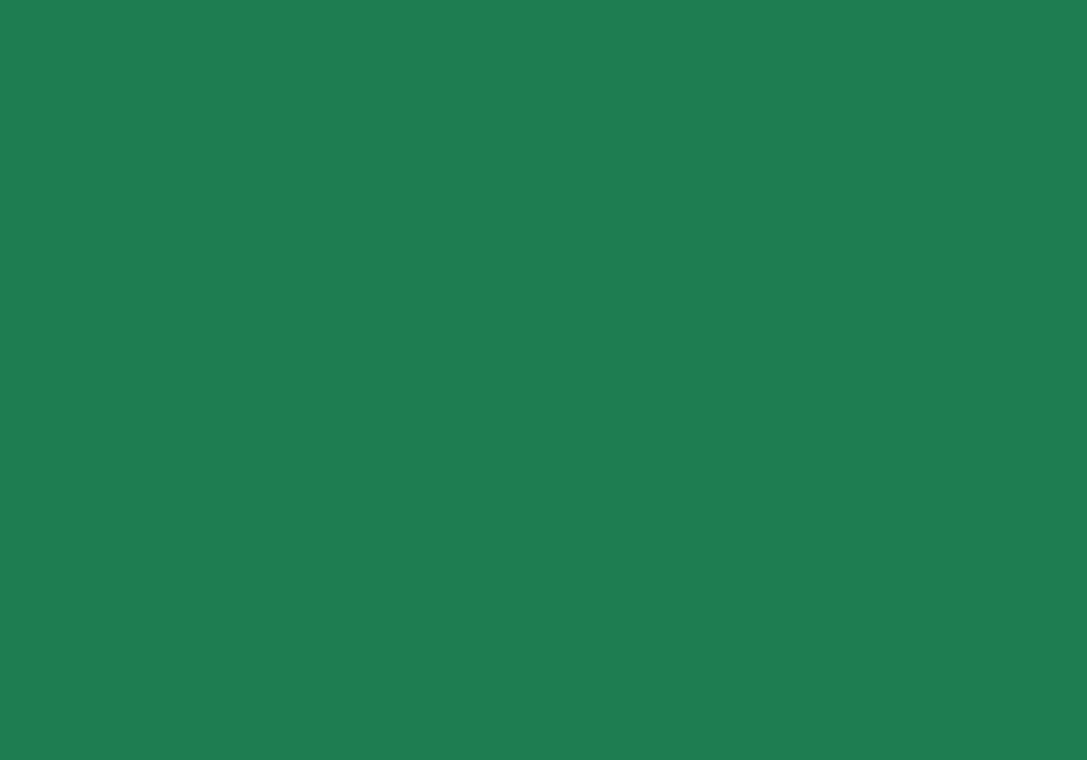
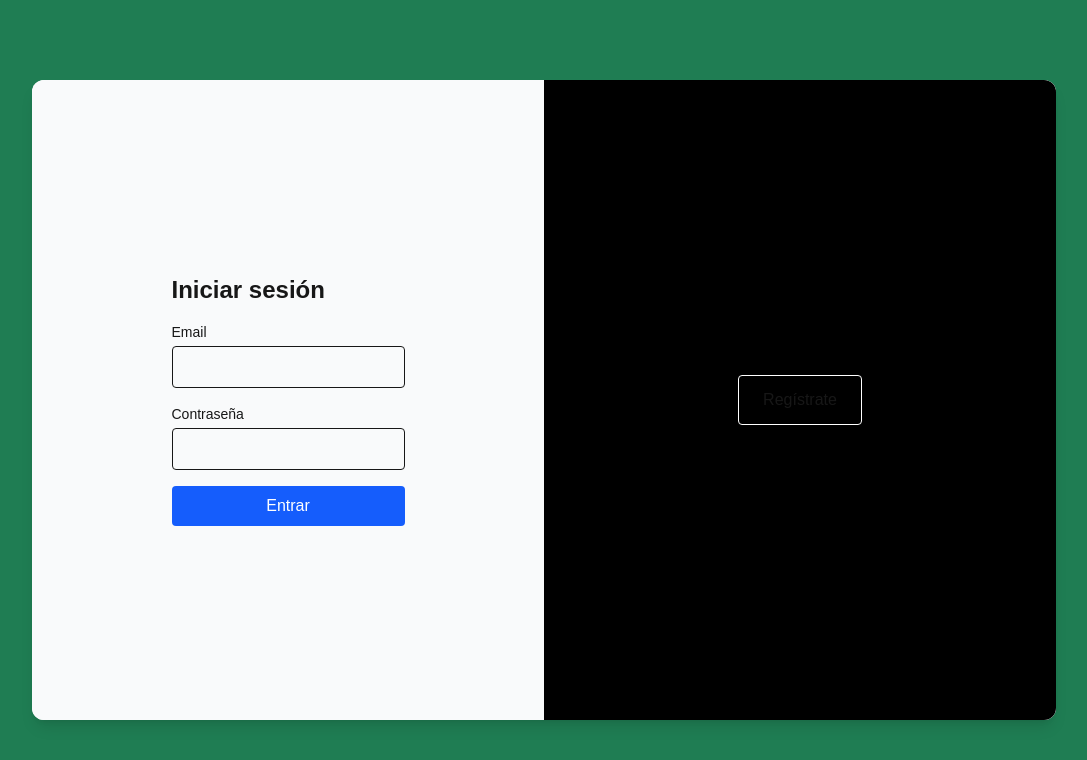
Before and after one commit to joelito32/fitlink-frontend, a Next.js app: page /auth in a window 1280 px wide. Shown: the top 760 px of the page, without its empty margins (96-1183 px from the left). Built offline with nearby package versions, Linux system fonts and the light colour scheme.

Commit message:
Añade overlay deslizante y arreglos

```diff
--- a/src/app/auth/layout.tsx
+++ b/src/app/auth/layout.tsx
@@ -3,10 +3,8 @@ import { ReactNode } from 'react'
 
 export default function AuthLayout({ children }: { children: ReactNode }) {
     return (
-        <div className="flex items-center justify-center min-h-screen bg-[#1F7D53]">
-            <div className='w-4/5 h-4/5'>
-                {children}
-            </div>
+        <div className="flex items-center justify-center h-screen bg-[#1F7D53]">
+            {children}
         </div>
     )
 }
--- a/src/app/auth/page.tsx
+++ b/src/app/auth/page.tsx
@@ -6,5 +6,5 @@ export const metadata = {
 }
 
 export default function AuthPage() {
-  return <AuthSlider />
+  return <div className="w-[80%] h-[80%]"><AuthSlider /></div>
 }
--- a/src/components/AuthSlider.tsx
+++ b/src/components/AuthSlider.tsx
@@ -1,49 +1,41 @@
 'use client'
+
 import { useState } from 'react'
 import FormLogin from './LoginForm'
 import FormRegister from './RegisterForm'
 
 export default function AuthSlider() {
-  const [showRegister, setShowRegister] = useState(false)
-  const togglePanel = () => setShowRegister(prev => !prev)
+  const [isRegisterActive, setIsRegisterActive] = useState(false)
+  const togglePanel = () => setIsRegisterActive(prev => !prev)
 
   return (
     <div className="relative w-full h-full bg-white rounded-xl shadow-lg overflow-hidden">
-      {/* 1. El slider debe tener altura completa */}
-      <div
-        className="absolute inset-0 flex h-full transition-transform duration-700"
-        style={{
-          transform: showRegister ? 'translateX(-50%)' : 'translateX(0)',
-        }}
-      >
-        {/* 2. Cada panel también necesita full height */}
+      {/* Formularios fijos */}
+      <div className="absolute inset-0 flex">
+        {/* Login (izquierda) */}
         <div className="w-1/2 h-full p-8 flex items-center justify-center bg-gray-50">
           <FormLogin />
         </div>
+        {/* Registro (derecha) */}
         <div className="w-1/2 h-full p-8 flex items-center justify-center bg-gray-100">
           <FormRegister />
         </div>
       </div>
 
-      {/* 3. Overlay con z-index alto */}
+      {/* Overlay negro deslizante */}
       <div
-        className="absolute top-0 left-1/2 h-full w-1/2 bg-cover bg-center z-10 transition-transform duration-700 flex flex-col items-center justify-center text-white"
-        style={{
-          backgroundImage: 'url(/your-image.jpg)',
-          transform: showRegister ? 'translateX(-100%)' : 'translateX(0)',
-        }}
+        className={`absolute top-0 left-1/2 w-1/2 h-full bg-black bg-opacity-75 z-10
+                    transition-transform duration-700
+                    ${isRegisterActive ? '-translate-x-full' : 'translate-x-0'}`}
       >
-        <h3 className="text-2xl font-semibold mb-4 text-center px-4">
-          {showRegister
-            ? '¿Ya tienes cuenta?'
-            : '¿Aún no te has registrado?'}
-        </h3>
-        <button
-          onClick={togglePanel}
-          className="px-6 py-3 border border-white rounded hover:bg-white hover:text-gray-800 transition-colors"
-        >
-          {showRegister ? 'Iniciar sesión' : 'Regístrate'}
-        </button>
+        <div className="h-full flex flex-col items-center justify-center">
+          <button
+            onClick={togglePanel}
+            className="px-6 py-3 border border-white rounded hover:bg-white hover:text-gray-800 transition-colors"
+          >
+            {isRegisterActive ? 'Inicia sesión' : 'Regístrate'}
+          </button>
+        </div>
       </div>
     </div>
   )
```
